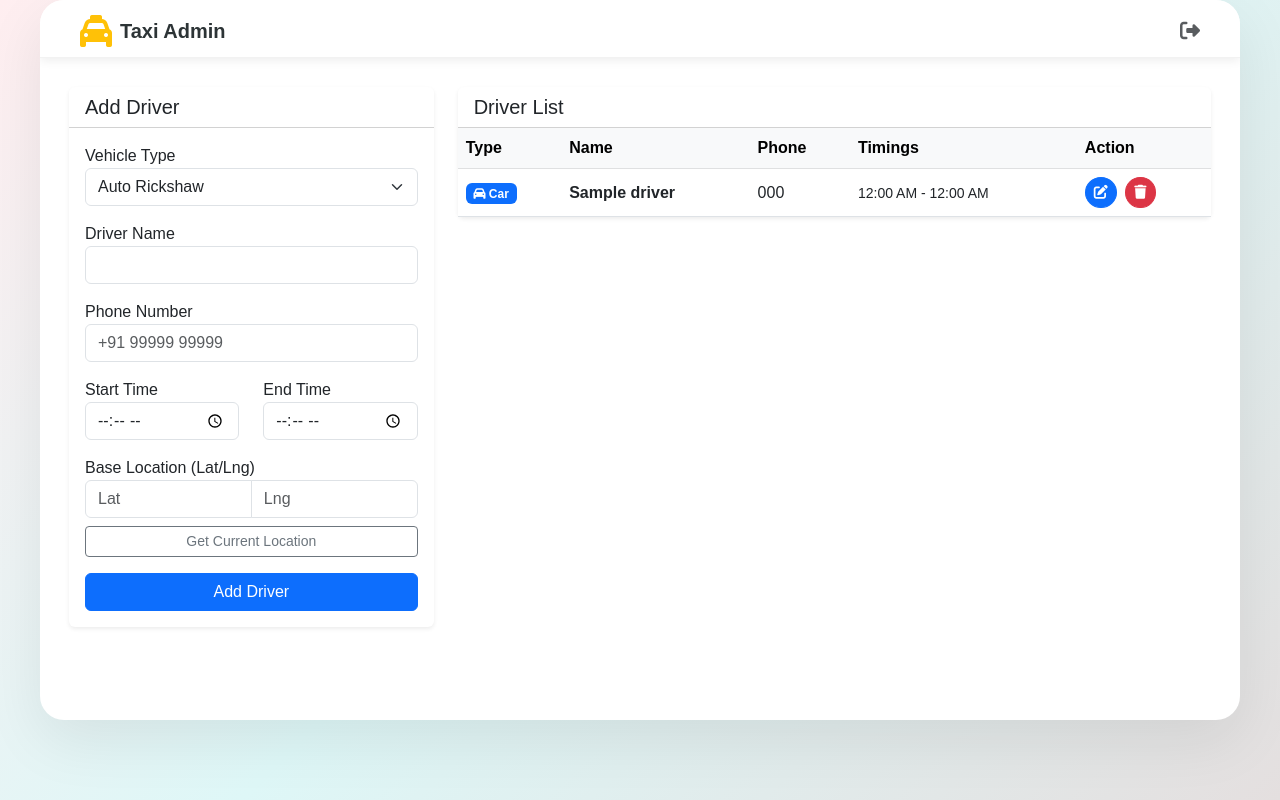
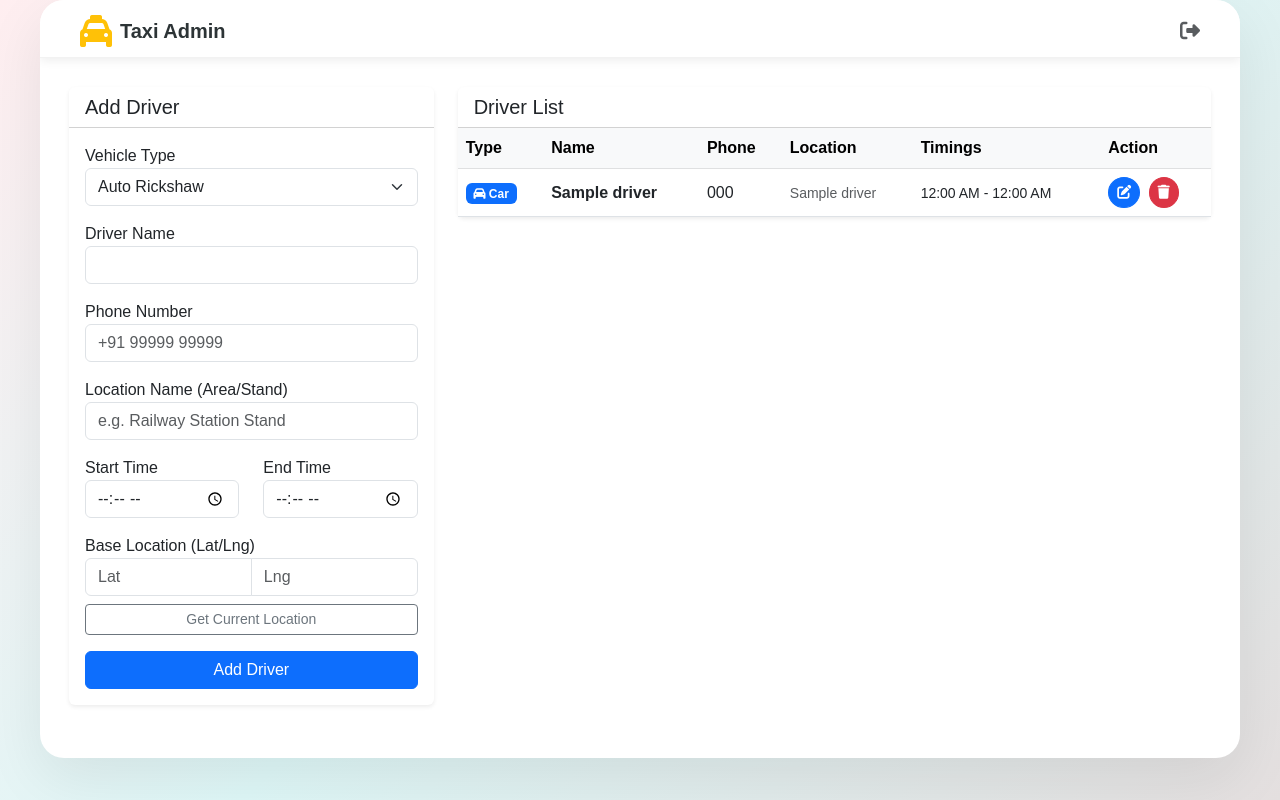
Before and after one commit to kuku15shi/aim.app, a PHP site: page /admin/taxi/index.php in a window 1280 px wide. Run offline with PHP 8.4, Linux system fonts and the light colour scheme; the visitor is signed in with stand-in values (Sample User, id 1); tables that the repository leaves empty or names only in its code hold one stand-in row (values such as "Sample post").

Commit message:
Add location name field to taxi admin options

```diff
--- a/admin/taxi/index.php
+++ b/admin/taxi/index.php
@@ -11,12 +11,13 @@ if (isset($_POST['add_driver'])) {
     $type = $conn->real_escape_string($_POST['type']);
     $name = $conn->real_escape_string($_POST['name']);
     $phone = $conn->real_escape_string($_POST['phone']);
+    $location_name = $conn->real_escape_string($_POST['location_name']);
     $lat = $conn->real_escape_string($_POST['lat']);
     $lng = $conn->real_escape_string($_POST['lng']);
     $start = $conn->real_escape_string($_POST['start']);
     $end = $conn->real_escape_string($_POST['end']);
 
-    $conn->query("INSERT INTO taxi_drivers (type, name, phone, lat, lng, timing_start, timing_end) VALUES ('$type', '$name', '$phone', '$lat', '$lng', '$start', '$end')");
+    $conn->query("INSERT INTO taxi_drivers (type, name, phone, location_name, lat, lng, timing_start, timing_end) VALUES ('$type', '$name', '$phone', '$location_name', '$lat', '$lng', '$start', '$end')");
 }
 
 // Delete Driver
@@ -84,6 +85,10 @@ $drivers = $conn->query("SELECT * FROM taxi_drivers ORDER BY id DESC");
                                 <label>Phone Number</label>
                                 <input type="tel" name="phone" class="form-control" required placeholder="+91 99999 99999">
                             </div>
+                            <div class="mb-3">
+                                <label>Location Name (Area/Stand)</label>
+                                <input type="text" name="location_name" class="form-control" placeholder="e.g. Railway Station Stand">
+                            </div>
                             <div class="row">
                                 <div class="col-6 mb-3">
                                     <label>Start Time</label>
@@ -122,6 +127,7 @@ $drivers = $conn->query("SELECT * FROM taxi_drivers ORDER BY id DESC");
                                         <th>Type</th>
                                         <th>Name</th>
                                         <th>Phone</th>
+                                        <th>Location</th>
                                         <th>Timings</th>
                                         <th>Action</th>
                                     </tr>
@@ -138,6 +144,7 @@ $drivers = $conn->query("SELECT * FROM taxi_drivers ORDER BY id DESC");
                                         </td>
                                         <td><strong><?php echo htmlspecialchars($row['name']); ?></strong></td>
                                         <td><?php echo htmlspecialchars($row['phone']); ?></td>
+                                        <td><small class="text-muted"><?php echo htmlspecialchars($row['location_name']); ?></small></td>
                                         <td>
                                             <small><?php echo date('h:i A', strtotime($row['timing_start'])); ?> - <?php echo date('h:i A', strtotime($row['timing_end'])); ?></small>
                                         </td>
```
Also changed, not shown: admin/taxi/edit_driver.php (+6 -1 lines), transportation/init_taxi_db.php (+8 -0 lines).
